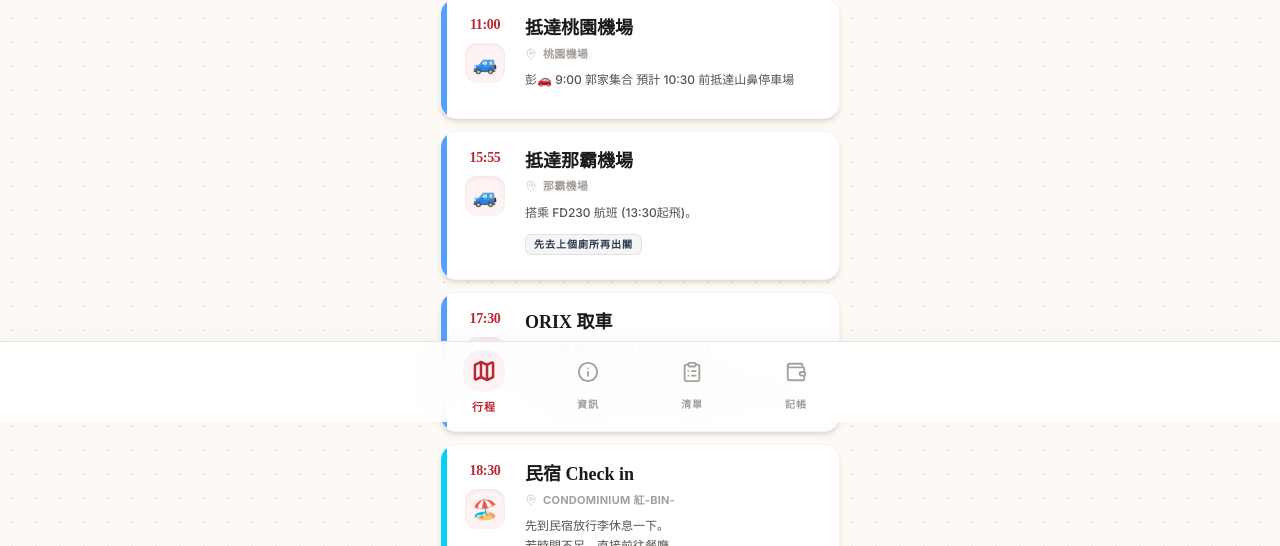
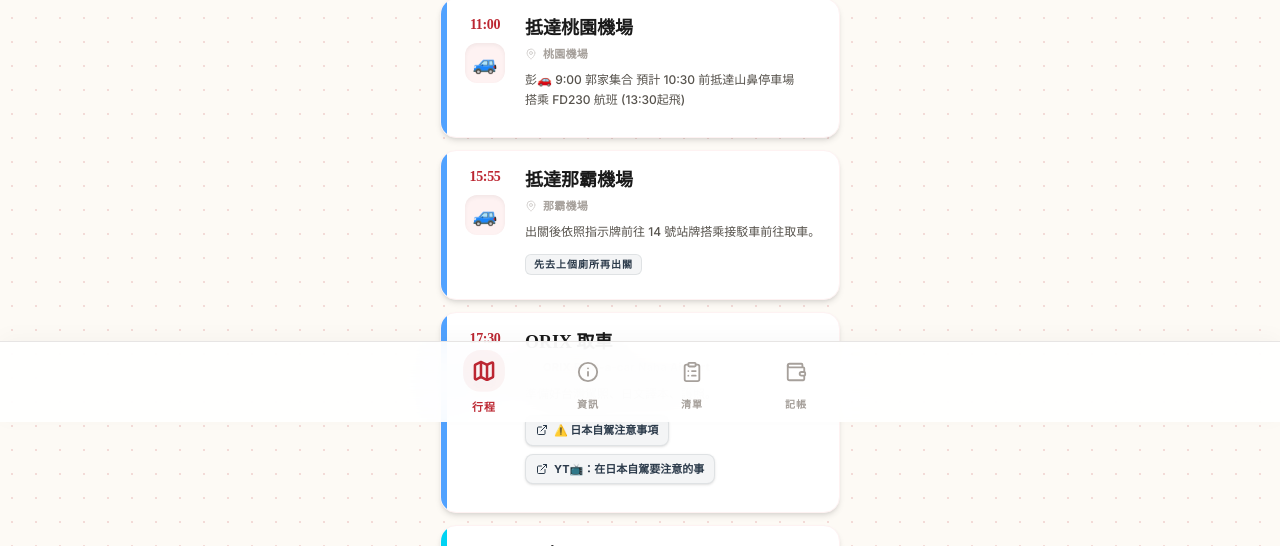
Before and after one commit to pengding2222/2026okinawa-trip2.0, a React (Vite) app: page / in a window 1280 px wide. Shown: the part 378-924 px from the top of the page. Built offline with nearby package versions, Linux system fonts and the light colour scheme.

Commit message:
Update App.tsx

```diff
--- a/src/App.tsx
+++ b/src/App.tsx
@@ -20,17 +20,21 @@ const mockItinerary = [
     events: [
       {
         id: 'd1e0', time: '11:00', title: '抵達桃園機場', type: 'transport', location: '桃園機場',
-        description: '彭🚗 9:00 郭家集合 預計 10:30 前抵達山鼻停車場',
+        description: '彭🚗 9:00 郭家集合 預計 10:30 前抵達山鼻停車場\n搭乘 FD230 航班 (13:30起飛)',
         hideNav: true
       },
       {
         id: 'd1e1', time: '15:55', title: '抵達那霸機場', type: 'transport', location: '那霸機場',
-        description: '搭乘 FD230 航班 (13:30起飛)。',
+        description: '出關後依照指示牌前往 14 號站牌搭乘接駁車前往取車。',
         tags: [{ type: 'tip', text: '先去上個廁所再出關' }]
       },
       {
         id: 'd1e2', time: '17:30', title: 'ORIX 取車', type: 'transport', location: 'ORIX Rent-a-car Naha Airport',
-        description: '準備好台灣駕照、日文譯本、護照。\n出關後依照指示牌前往 14 號站牌搭乘接駁車前往取車。',
+        description: '準備好台灣駕照、日文譯本、護照。',
+        links: [
+          { text: '⚠️ 日本自駕注意事項', url: 'https://rental-car-tips.jp/tw/rules/' },
+          { text: 'YT📺：在日本自駕要注意的事', url: 'https://www.youtube.com/watch?v=vUDbQfkVGLU' }
+        ],
         hideNav: true
       },
       {
@@ -282,6 +286,22 @@ function EventCard({ event, themeColor }: { event: any, themeColor: string, key?
                 <span key={i} className={`text-[10px] font-black px-2 py-0.5 rounded-md border uppercase tracking-widest ${getTagStyle(tag.type)}`}>
                   {tag.text}
                 </span>
+              ))}
+            </div>
+          )}
+
+          {event.links && (
+            <div className="flex flex-col gap-2 mb-3">
+              {event.links.map((link: any, idx: number) => (
+                <a
+                  key={idx}
+                  href={link.url}
+                  target="_blank"
+                  rel="noreferrer"
+                  className={`inline-flex items-center w-fit gap-1.5 px-2.5 py-1.5 rounded-lg border text-[11px] font-black active:scale-95 transition-transform shadow-sm ${getTagStyle('tip')}`}
+                >
+                  <ExternalLink size={12} /> {link.text}
+                </a>
               ))}
             </div>
           )}
```
